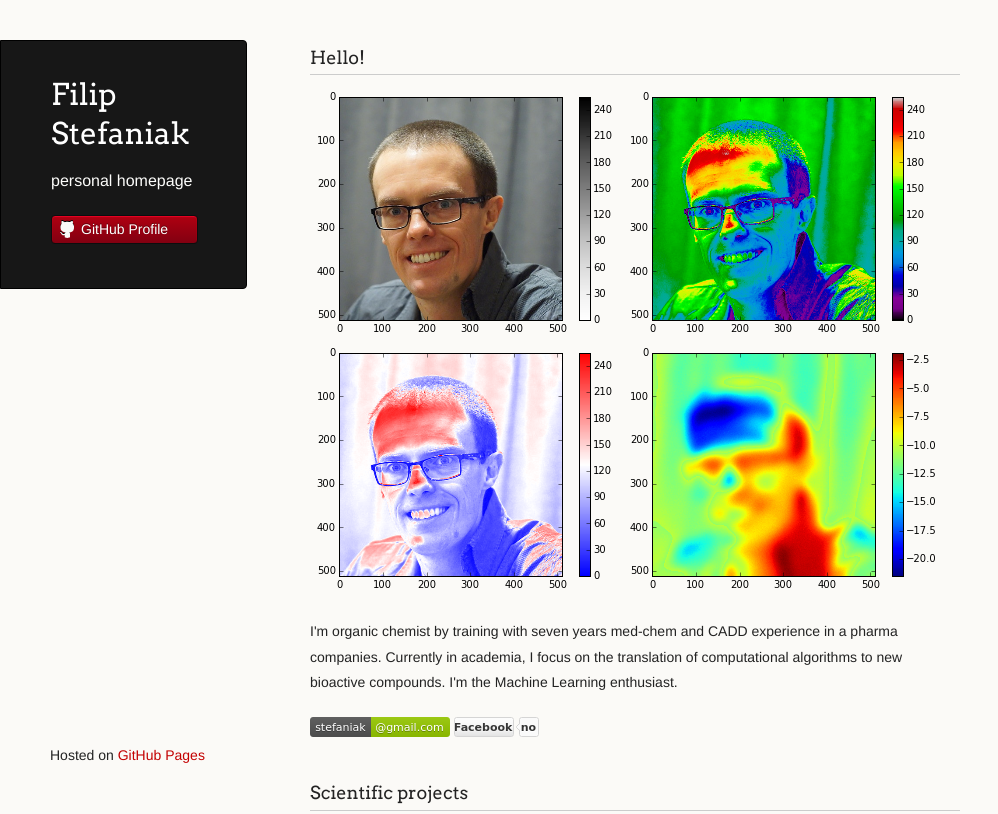
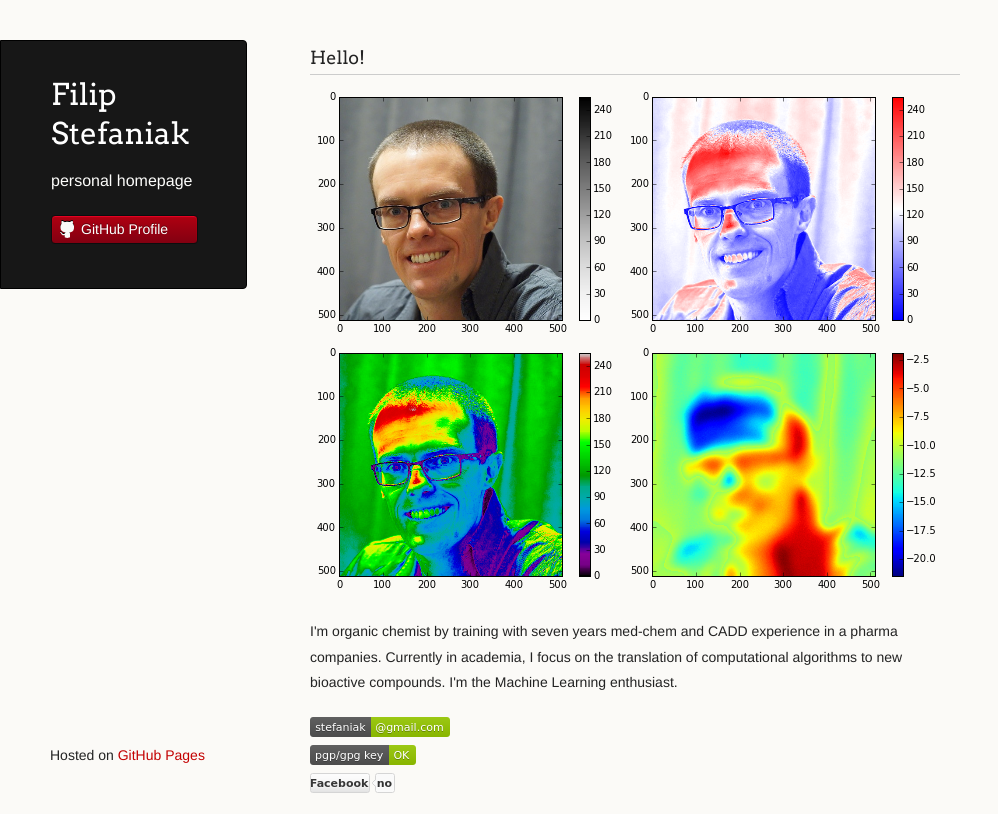
Before and after one commit to filipsPL/filipsPL.github.io, a plain HTML site: page index.html in a window 1280 px wide. Shown: the top 814 px of the page, without its empty margins (0-998 px from the left). Drawn offline with Linux system fonts and the light colour scheme.

Commit message:
autocommit-Mon Jun 13 14:37:19 CEST 2016

```diff
--- a/index.html
+++ b/index.html
@@ -26,13 +26,14 @@
 
 <h3>Hello!</h3>
 
-<p><img src="images/filip-0a.png" alt="me" /> <img src="images/filip-2.png" alt="me" /> <img src="images/filip-4-bwr.png" alt="me" /> <img src="images/filip-6-blob.png" alt="me" /></p>
+<p><img src="images/filip-0a.png" alt="me" /> <img src="images/filip-4-bwr.png" alt="me" /> <img src="images/filip-2.png" alt="me" /> <img src="images/filip-6-blob.png" alt="me" /></p>
 
 <p>I'm organic chemist by training with seven years med-chem and CADD experience in a pharma companies. Currently in academia, I focus on the translation of computational algorithms to new bioactive compounds. I'm the Machine Learning enthusiast.</p>
 
 
 <div class="noborder">
-<img src="images/shields-email.png" alt="badge" />
+<img src="images/shields-email.png" alt="badge" /><br />
+<a href="data/Filip Stefaniak stefaniak@gmail.com (0xA5960A5C) pub.asc"><img src="images/shields-gpg.png" alt="badge" /></a><br />
 <img src="images/shields-facebook.png" alt="badge" />
 </div>
 
```
Also changed, not shown: images/shields-gpg.png (added), 1 other file.
